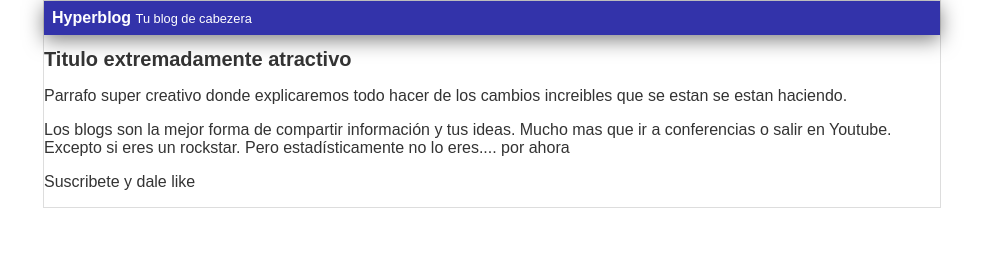
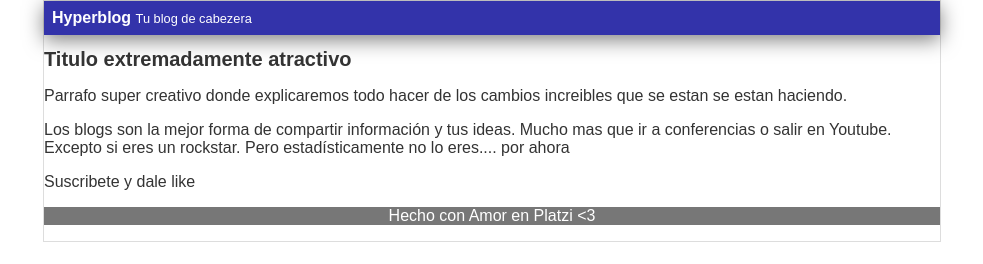
Before and after one commit to Leonardo-Cortez/Hyperblog, a plain HTML site: page index.html in a window 1280 px wide. Shown: the whole page, without its empty margins (148-1131 px from the left). Drawn offline with Linux system fonts and the light colour scheme.

Commit message:
Footer terminado

```diff
--- a/CSS/estilos.css
+++ b/CSS/estilos.css
@@ -34,3 +34,11 @@ body{
 #container h1{
     font-size: 20px;
 }
+
+#footer{
+
+    background: #777;
+    color: white;
+    text-align: center;
+    padding: 0,5em;
+}
--- a/index.html
+++ b/index.html
@@ -29,6 +29,10 @@
                 Suscribete y dale like
             </p>
         </div>
+        <div id="footer">
+            <p>Hecho con Amor en Platzi <3</p>
+
+        </div>
     </div>
 </body>
 </html>
```
